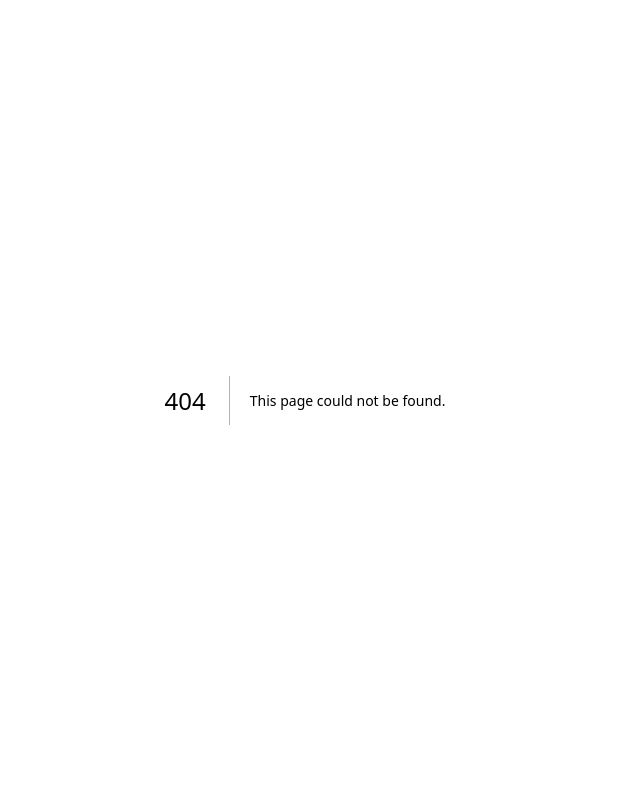
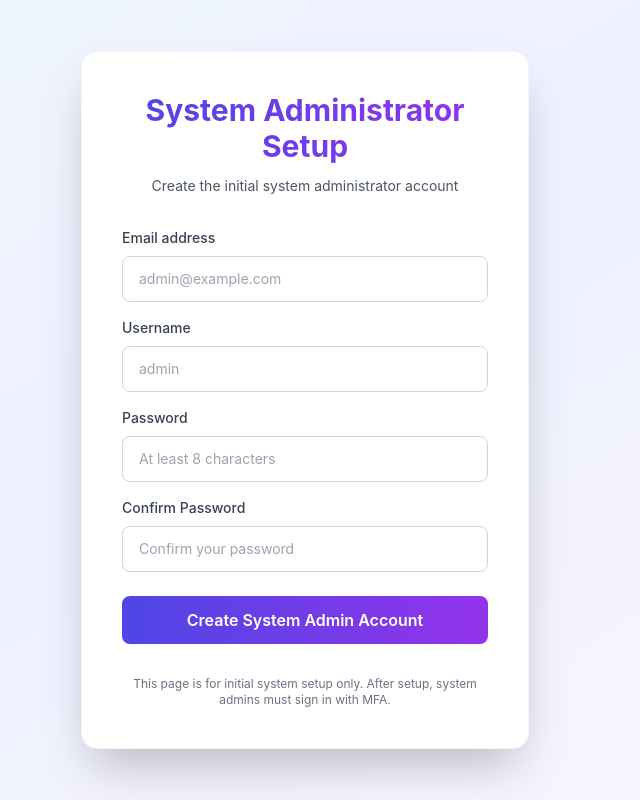
Before and after one commit to jdelfino/coding-tool, a Next.js app: page /auth/bootstrap in a window 1280 px wide. Before the commit this address had no page. Shown: the whole page, without its empty margins (335-975 px from the left). Built offline with nearby package versions, Linux system fonts and the light colour scheme.

Commit message:
feat: add bootstrap page for system-admin registration
Co-Authored-By: Claude Opus 4.5 <noreply@anthropic.com>

```diff
--- /dev/null
+++ b/src/app/auth/bootstrap/page.tsx
@@ -0,0 +1,151 @@
+'use client';
+
+import React, { useState, FormEvent } from 'react';
+import { useRouter } from 'next/navigation';
+import { ErrorAlert } from '@/components/ErrorAlert';
+
+export default function BootstrapPage() {
+  const [email, setEmail] = useState('');
+  const [password, setPassword] = useState('');
+  const [confirmPassword, setConfirmPassword] = useState('');
+  const [username, setUsername] = useState('');
+  const [error, setError] = useState('');
+  const [isLoading, setIsLoading] = useState(false);
+  const router = useRouter();
+
+  const handleSubmit = async (e: FormEvent) => {
+    e.preventDefault();
+    setError('');
+
+    // Validation
+    if (!email.trim() || !password || !username.trim()) {
+      setError('All fields are required');
+      return;
+    }
+
+    if (password !== confirmPassword) {
+      setError('Passwords do not match');
+      return;
+    }
+
+    if (password.length < 8) {
+      setError('Password must be at least 8 characters');
+      return;
+    }
+
+    setIsLoading(true);
+
+    try {
+      const response = await fetch('/api/auth/register', {
+        method: 'POST',
+        headers: { 'Content-Type': 'application/json' },
+        body: JSON.stringify({ email: email.trim(), password, username: username.trim() }),
+      });
+
+      const data = await response.json();
+      if (!response.ok) {
+        throw new Error(data.error || 'Registration failed');
+      }
+
+      // Redirect to signin with success message
+      router.push('/auth/signin?registered=true');
+    } catch (err) {
+      setError(err instanceof Error ? err.message : 'Registration failed');
+    } finally {
+      setIsLoading(false);
+    }
+  };
+
+  return (
+    <div className="min-h-screen flex items-center justify-center bg-gradient-to-br from-blue-50 via-indigo-50 to-purple-50">
+      <div className="max-w-md w-full space-y-8 p-10 bg-white rounded-2xl shadow-2xl border border-gray-100">
+        <div>
+          <h2 className="text-center text-3xl font-bold bg-gradient-to-r from-indigo-600 to-purple-600 bg-clip-text text-transparent">
+            System Administrator Setup
+          </h2>
+          <p className="mt-3 text-center text-sm text-gray-600">
+            Create the initial system administrator account
+          </p>
+        </div>
+
+        <form className="mt-8 space-y-6" onSubmit={handleSubmit}>
+          <div className="space-y-4">
+            <div>
+              <label htmlFor="email" className="block text-sm font-medium text-gray-700 mb-2">
+                Email address
+              </label>
+              <input
+                id="email"
+                type="email"
+                className="appearance-none rounded-lg relative block w-full px-4 py-3 border border-gray-300 placeholder-gray-400 text-gray-900 focus:outline-none focus:ring-2 focus:ring-indigo-500 focus:border-transparent sm:text-sm disabled:bg-gray-50"
+                placeholder="admin@example.com"
+                value={email}
+                onChange={(e) => setEmail(e.target.value)}
+                disabled={isLoading}
+              />
+            </div>
+
+            <div>
+              <label htmlFor="username" className="block text-sm font-medium text-gray-700 mb-2">
+                Username
+              </label>
+              <input
+                id="username"
+                type="text"
+                className="appearance-none rounded-lg relative block w-full px-4 py-3 border border-gray-300 placeholder-gray-400 text-gray-900 focus:outline-none focus:ring-2 focus:ring-indigo-500 focus:border-transparent sm:text-sm disabled:bg-gray-50"
+                placeholder="admin"
+                value={username}
+                onChange={(e) => setUsername(e.target.value)}
+                disabled={isLoading}
+              />
+            </div>
+
+            <div>
+              <label htmlFor="password" className="block text-sm font-medium text-gray-700 mb-2">
+                Password
+              </label>
+              <input
+                id="password"
+                type="password"
+                className="appearance-none rounded-lg relative block w-full px-4 py-3 border border-gray-300 placeholder-gray-400 text-gray-900 focus:outline-none focus:ring-2 focus:ring-indigo-500 focus:border-transparent sm:text-sm disabled:bg-gray-50"
+                placeholder="At least 8 characters"
+                value={password}
+                onChange={(e) => setPassword(e.target.value)}
+                disabled={isLoading}
+              />
+            </div>
+
+            <div>
+              <label htmlFor="confirmPassword" className="block text-sm font-medium text-gray-700 mb-2">
+                Confirm Password
+              </label>
+              <input
+                id="confirmPassword"
+                type="password"
+                className="appearance-none rounded-lg relative block w-full px-4 py-3 border border-gray-300 placeholder-gray-400 text-gray-900 focus:outline-none focus:ring-2 focus:ring-indigo-500 focus:border-transparent sm:text-sm disabled:bg-gray-50"
+                placeholder="Confirm your password"
+                value={confirmPassword}
+                onChange={(e) => setConfirmPassword(e.target.value)}
+                disabled={isLoading}
+              />
+            </div>
+          </div>
+
+          {error && <ErrorAlert error={error} onDismiss={() => setError('')} />}
+
+          <button
+            type="submit"
+            disabled={isLoading}
+            className="w-full py-3 px-4 rounded-lg text-white bg-gradient-to-r from-indigo-600 to-purple-600 hover:from-indigo-700 hover:to-purple-700 disabled:opacity-50 font-semibold transition-all duration-200"
+          >
+            {isLoading ? 'Creating account...' : 'Create System Admin Account'}
+          </button>
+        </form>
+
+        <p className="text-center text-xs text-gray-500">
+          This page is for initial system setup only. After setup, system admins must sign in with MFA.
+        </p>
+      </div>
+    </div>
+  );
+}
--- a/src/app/auth/signin/page.tsx
+++ b/src/app/auth/signin/page.tsx
@@ -3,10 +3,11 @@
 /**
  * Sign-in page.
  * Email/password authentication with Supabase.
+ * Includes MFA verification for system-admin users.
  */
 
 import React from 'react';
-import { useState, useCallback, FormEvent } from 'react';
+import { useState, useCallback, useEffect, FormEvent } from 'react';
 import { useRouter } from 'next/navigation';
 import Link from 'next/link';
 import { useAuth } from '@/contexts/AuthContext';
@@ -17,8 +18,26 @@ export default function SignInPage() {
   const [password, setPassword] = useState('');
   const [error, setError] = useState('');
   const [isLoading, setIsLoading] = useState(false);
+  const [mfaCode, setMfaCode] = useState('');
+  const [mfaSent, setMfaSent] = useState(false);
   const router = useRouter();
-  const { signIn } = useAuth();
+  const { signIn, isAuthenticated, mfaPending, pendingEmail, sendMfaCode, verifyMfaCode, cancelMfa } = useAuth();
+
+  // Auto-send OTP when mfaPending becomes true
+  useEffect(() => {
+    if (mfaPending && !mfaSent) {
+      sendMfaCode()
+        .then(() => setMfaSent(true))
+        .catch((err) => setError(err instanceof Error ? err.message : 'Failed to send verification code'));
+    }
+  }, [mfaPending, mfaSent, sendMfaCode]);
+
+  // Redirect when authenticated (after successful sign-in without MFA)
+  useEffect(() => {
+    if (isAuthenticated && !mfaPending) {
+      router.push('/');
+    }
+  }, [isAuthenticated, mfaPending, router]);
 
   const handleSubmit = useCallback(async (e?: FormEvent) => {
     if (e) {
@@ -47,8 +66,10 @@ export default function SignInPage() {
     try {
       await signIn(email.trim(), password);
 
-      // Redirect based on role will be handled by the protected routes
-      router.push('/');
+      // If MFA is required, the component will re-render with MFA form
+      // mfaPending will be set by AuthContext, so don't redirect here
+      // Only redirect if sign-in completed without MFA
+      // (The useEffect watching mfaPending will handle the MFA flow)
     } catch (err) {
       const errorMessage = err instanceof Error ? err.message : 'Sign in failed';
 
```
